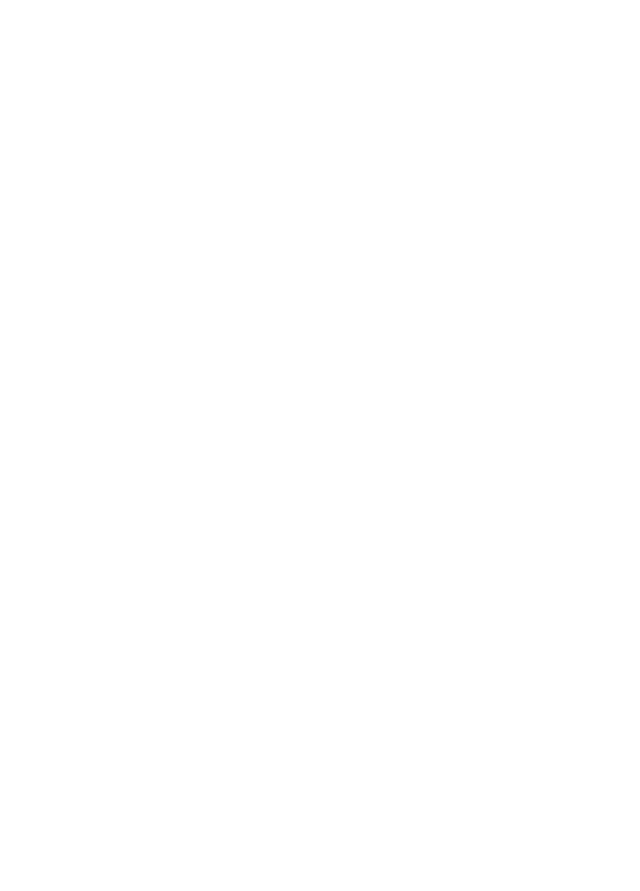
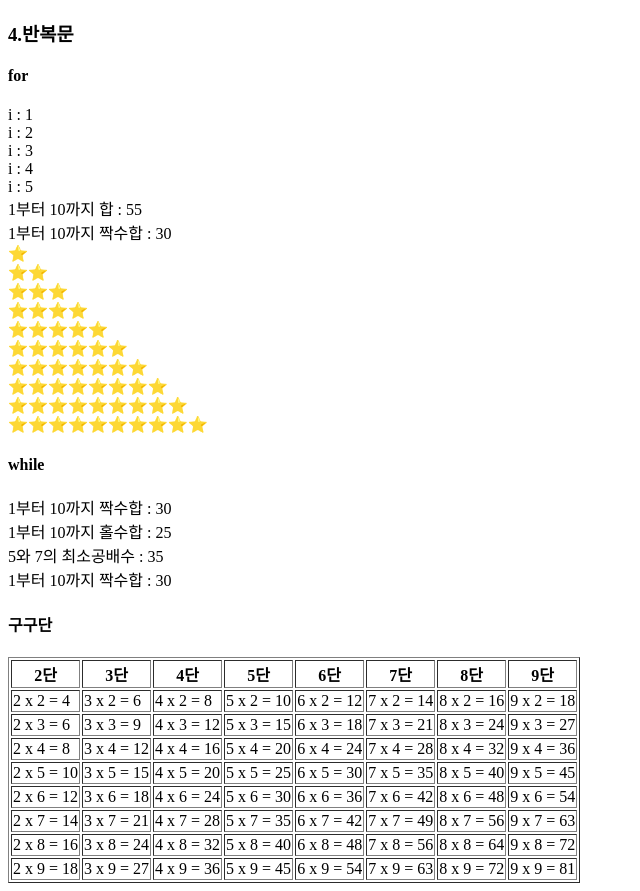
Before and after one commit to sjo112777/javascript, a plain HTML site: page ch02/4.반복문.html in a window 1280 px wide. Shown: the whole page, without its empty margins (0-640 px from the left). Before the commit the page ends 800 px from the top, so only its background shows below. Drawn offline with Linux system fonts and the light colour scheme.

Commit message:
add ch03

```diff
--- a/ch02/4.반복문.html
+++ b/ch02/4.반복문.html
@@ -0,0 +1,133 @@
+<!DOCTYPE html>
+<html lang="en">
+<head>
+    <meta charset="UTF-8">
+    <title>4.반복문</title>
+    <!--
+        날짜 : 2025/02/10
+        이름 : 김철학
+        내용 : 2장 변수와 연산자
+    -->
+</head>
+<body>
+    <h3>4.반복문</h3>
+
+    <h4>for</h4>
+    <script>
+        // for 기본
+        for(let i=1 ; i<=5 ; i++){
+            document.write('i : ' + i + '<br>');
+        }
+
+        // 1부터 10까지 합
+        let sum = 0;
+        for(let k=1 ; k<=10 ; k++){
+            sum += k;
+        }
+        document.write('1부터 10까지 합 : ' + sum + '<br>');
+
+        // 1부터 10까지 짝수합
+        let evenSum = 0;
+
+        for(let k=1 ; k<=10 ; k++){
+
+            if(k % 2 == 0){
+                evenSum += k;
+            }
+
+        }
+        document.write('1부터 10까지 짝수합 : ' + evenSum + '<br>');
+
+        // 별삼각형
+        for(let a=1 ; a<=10 ; a++){
+
+            for(let b=1 ; b<=a ; b++){
+                document.write('⭐'); // Win + . (윈도우 이모지)
+            }
+            document.write('<br>');
+        }
+
+    </script>
+
+    <h4>while</h4>
+    <script>
+        // while
+        let total = 0;
+        let k = 1;
+
+        while(k <= 10){
+
+            if(k % 2 == 0){
+                total += k;
+            }
+            k++;
+        }
+        document.write('1부터 10까지 짝수합 : ' + total + '<br>');
+
+        // do~while
+
+        let oddSum = 0;
+        let j = 1;
+
+        do {
+            if(j % 2 == 1){
+                oddSum += j;
+            }
+            j++;
+
+        }while(j <= 10);
+
+        document.write('1부터 10까지 홀수합 : ' + oddSum + '<br>');
+
+        // break
+        let num = 1;
+
+        while(true){
+
+            if(num % 5 == 0 && num % 7 == 0){
+                break;
+            }
+            num++;
+        }
+        document.write('5와 7의 최소공배수 : ' + num + '<br>');
+
+        // continue
+        let tot = 0;
+
+        for(let i=1; i<=10 ; i++){
+
+            if(i % 2 == 1){
+                continue;
+            }
+
+            tot += i;
+        }
+
+        document.write('1부터 10까지 짝수합 : ' + tot + '<br>');
+    </script>
+
+    <h4>구구단</h4>
+
+    <table border="1">
+        <th>2단</th>
+        <th>3단</th>
+        <th>4단</th>
+        <th>5단</th>
+        <th>6단</th>
+        <th>7단</th>
+        <th>8단</th>
+        <th>9단</th>
+        <script>
+            for(let i=2; i<=9; i++) {
+                document.write("<tr>");
+                for(let j=2; j<=9; j++) {
+                    document.write("<td>");
+                    document.write(j + " x " + i + " = " + j*i);
+                    document.write("</td>");
+                }
+                document.write("</tr>");
+            }
+        </script>
+    </table>
+</body>
+</html>
```
Also changed, not shown: ch02/2.연산자.html (+6 -7 lines), ch02/3.조건문.html (+55 -10 lines).
